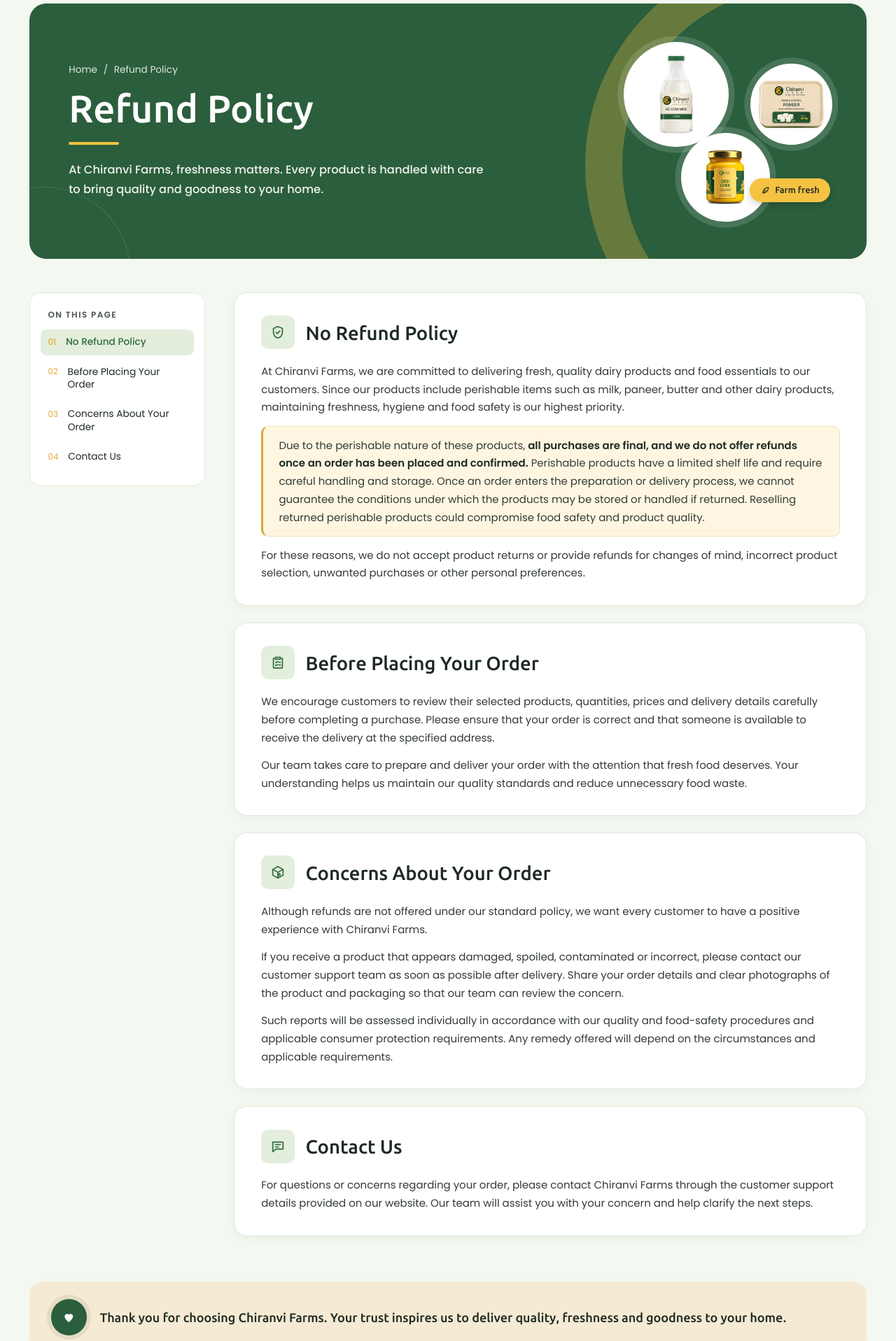
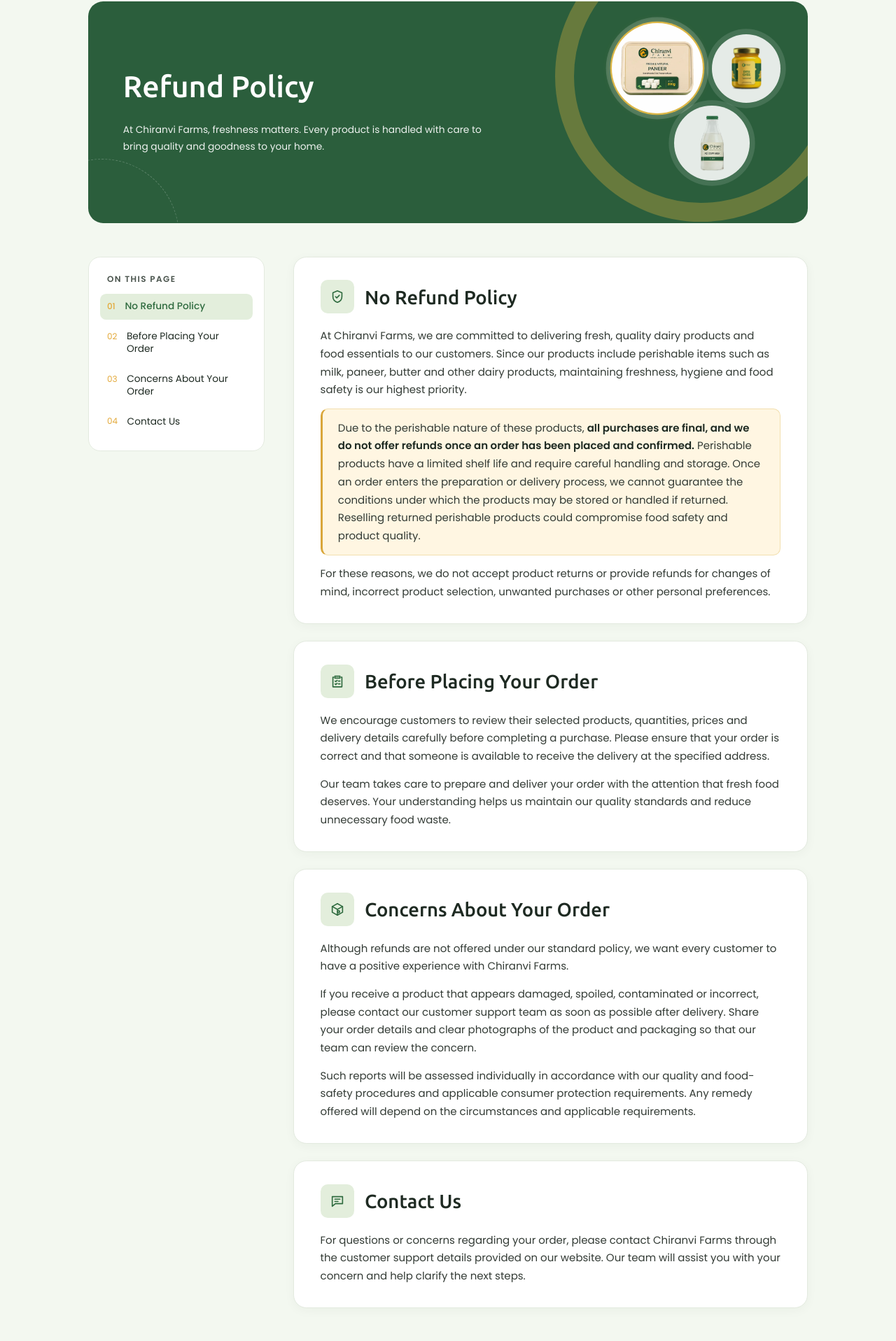
Before and after one commit to bmumarketingdevelopers-del/Chiranvi-BMU, a Next.js app: page /refund in a window 1280 px wide. Shown: the part 121-2038 px from the top of the page at 70% size. Built offline with nearby package versions, Linux system fonts and the light colour scheme.

Commit message:
Refund policy page updated

```diff
--- a/components/refund/refund-page.module.css
+++ b/components/refund/refund-page.module.css
@@ -15,7 +15,8 @@
   --landing-page-vertical-design-pixel: max(100svh / 916, var(--landing-page-design-pixel));
   /* Medium size: the design size at 0.98, following the screen width and height like the landing page */
   --refund-design-pixel: calc(0.98 * var(--landing-page-design-pixel));
-  --refund-side-margin: calc(47 * var(--landing-page-horizontal-design-pixel));
+  /* Side margins of the design: the navigation bar, banner and cards sit 142 in from each side */
+  --refund-side-margin: calc(142 * var(--landing-page-horizontal-design-pixel));
 
   display: flow-root;
   min-height: 100svh;
@@ -32,25 +33,33 @@
 
 /* Hero banner */
 
+/*
+  The banner keeps the design proportions (1346 x 415): everything in it is sized from the banner
+  width, so it never stretches into a long flat strip on wide screens.
+*/
 .refund-hero {
+  --refund-design-pixel: calc(
+    (var(--landing-viewport-width-at-starting-zoom, 100vw) - 2 * var(--refund-side-margin)) / 1346
+  );
+
   position: relative;
   display: flex;
   align-items: center;
-  height: calc(426 * var(--refund-design-pixel));
+  height: calc(415 * var(--refund-design-pixel));
   margin: calc(32 * var(--refund-design-pixel)) var(--refund-side-margin) 0;
   overflow: hidden;
   border-radius: calc(28 * var(--refund-design-pixel));
   background: #2b5e3c;
 }
 
-/* Wide olive ring on the right, behind the products */
+/* Olive ring around the products, as in the design (centre 200 from the right, 140 from the top; 273 outer radius, 36 thick) */
 .refund-hero-arc {
   position: absolute;
-  top: calc(-90 * var(--refund-design-pixel));
-  right: calc(-250 * var(--refund-design-pixel));
-  width: calc(720 * var(--refund-design-pixel));
-  height: calc(720 * var(--refund-design-pixel));
-  border: calc(62 * var(--refund-design-pixel)) solid #677a3d;
+  top: calc(-133 * var(--refund-design-pixel));
+  right: calc(-73 * var(--refund-design-pixel));
+  width: calc(546 * var(--refund-design-pixel));
+  height: calc(546 * var(--refund-design-pixel));
+  border: calc(36 * var(--refund-design-pixel)) solid #677a3d;
   border-radius: 50%;
 }
 
@@ -69,44 +78,22 @@
   position: relative;
   z-index: 1;
   max-width: calc(760 * var(--refund-design-pixel));
-  padding-left: calc(66 * var(--refund-design-pixel));
-}
-
-.refund-breadcrumb {
-  display: flex;
-  gap: calc(10 * var(--refund-design-pixel));
-  font-size: calc(16 * var(--refund-design-pixel));
-  color: rgba(255, 255, 255, 0.85);
-}
-
-.refund-breadcrumb a:hover,
-.refund-breadcrumb a:focus-visible {
-  text-decoration: underline;
+  padding-left: calc(65 * var(--refund-design-pixel));
 }
 
 .refund-hero-title {
-  margin-top: calc(16 * var(--refund-design-pixel));
   font-family: var(--font-ubuntu), sans-serif;
-  font-size: calc(64 * var(--refund-design-pixel));
+  font-size: calc(56 * var(--refund-design-pixel));
   font-weight: 500;
   line-height: 1.15;
   color: #ffffff;
 }
 
-.refund-hero-title-bar {
-  display: block;
-  width: calc(84 * var(--refund-design-pixel));
-  height: calc(5 * var(--refund-design-pixel));
-  margin-top: calc(18 * var(--refund-design-pixel));
-  border-radius: 9999px;
-  background: #f5c242;
-}
-
 .refund-hero-description {
-  margin-top: calc(26 * var(--refund-design-pixel));
-  font-size: calc(19 * var(--refund-design-pixel));
-  font-weight: 500;
-  line-height: 1.7;
+  margin-top: calc(34 * var(--refund-design-pixel));
+  font-size: calc(18 * var(--refund-design-pixel));
+  font-weight: 400;
+  line-height: 1.75;
   color: rgba(255, 255, 255, 0.92);
 }
 
@@ -135,18 +122,31 @@
   object-fit: contain;
 }
 
-.refund-hero-product-milk {
-  top: calc(64 * var(--refund-design-pixel));
-  left: calc(14 * var(--refund-design-pixel));
-  width: calc(176 * var(--refund-design-pixel));
-  height: calc(176 * var(--refund-design-pixel));
+/*
+  The three circles take turns in the three places of the design (measured from it):
+    big place     170 across, centre 282 from the right / 124 from the top  (highlighted: in front, thin gold ring and
+                  faint glow; the other two are a little dimmed)
+    right place   128 across, centre 113 / 125
+    bottom place  141 across, centre 179 / 266
+  Every 3 seconds each circle glides to the next place, big -> right -> bottom -> big, growing or
+  shrinking to its size (same timing as the Refer a Friend product carousel): milk starts in the big
+  place, paneer on the right, ghee at the bottom.
+*/
+.refund-hero-product-milk,
+.refund-hero-product-paneer,
+.refund-hero-product-ghee {
+  --refund-carousel-time: 9s;
+
+  animation: refund-hero-product-carousel var(--refund-carousel-time) ease-in-out infinite;
 }
 
+/* Paneer starts on the right (a third of the way round), ghee at the bottom (two thirds) */
 .refund-hero-product-paneer {
-  top: calc(100 * var(--refund-design-pixel));
-  left: calc(226 * var(--refund-design-pixel));
-  width: calc(136 * var(--refund-design-pixel));
-  height: calc(136 * var(--refund-design-pixel));
+  animation-delay: calc(var(--refund-carousel-time) / -3);
+}
+
+.refund-hero-product-ghee {
+  animation-delay: calc(var(--refund-carousel-time) * -2 / 3);
 }
 
 .refund-hero-product-paneer img {
@@ -154,43 +154,85 @@
   height: auto;
 }
 
-.refund-hero-product-ghee {
-  top: calc(216 * var(--refund-design-pixel));
-  left: calc(110 * var(--refund-design-pixel));
-  width: calc(148 * var(--refund-design-pixel));
-  height: calc(148 * var(--refund-design-pixel));
+@keyframes refund-hero-product-carousel {
+  /* Big place, highlighted */
+  0%,
+  27%,
+  100% {
+    top: calc(39 * var(--refund-design-pixel));
+    left: calc(53 * var(--refund-design-pixel));
+    width: calc(170 * var(--refund-design-pixel));
+    height: calc(170 * var(--refund-design-pixel));
+    z-index: 3;
+    opacity: 1;
+    /* Minimal highlight: thin gold ring, the soft white ring outside it, a faint warm glow */
+    box-shadow:
+      0 0 0 calc(3 * var(--refund-design-pixel)) rgba(245, 194, 66, 0.85),
+      0 0 0 calc(11 * var(--refund-design-pixel)) rgba(255, 255, 255, 0.16),
+      0 0 calc(18 * var(--refund-design-pixel)) 0 rgba(255, 214, 120, 0.25);
+  }
+  /* Right place */
+  33.33%,
+  60% {
+    top: calc(61 * var(--refund-design-pixel));
+    left: calc(243 * var(--refund-design-pixel));
+    width: calc(128 * var(--refund-design-pixel));
+    height: calc(128 * var(--refund-design-pixel));
+    z-index: 1;
+    opacity: 0.88;
+    box-shadow:
+      0 0 0 0 rgba(245, 194, 66, 0),
+      0 0 0 calc(10 * var(--refund-design-pixel)) rgba(255, 255, 255, 0.14),
+      0 0 0 0 rgba(255, 214, 120, 0);
+  }
+  /* Bottom place */
+  66.67%,
+  93% {
+    top: calc(196 * var(--refund-design-pixel));
+    left: calc(170 * var(--refund-design-pixel));
+    width: calc(141 * var(--refund-design-pixel));
+    height: calc(141 * var(--refund-design-pixel));
+    z-index: 2;
+    opacity: 0.88;
+    box-shadow:
+      0 0 0 0 rgba(245, 194, 66, 0),
+      0 0 0 calc(10 * var(--refund-design-pixel)) rgba(255, 255, 255, 0.14),
+      0 0 0 0 rgba(255, 214, 120, 0);
+  }
+}
+
+/* Visitors who prefer less motion: the circles stay in their starting places */
+@media (prefers-reduced-motion: reduce) {
+  .refund-hero-product-milk,
+  .refund-hero-product-paneer,
+  .refund-hero-product-ghee {
+    animation: none;
+  }
+
+  .refund-hero-product-milk {
+    top: calc(39 * var(--refund-design-pixel));
+    left: calc(53 * var(--refund-design-pixel));
+    width: calc(170 * var(--refund-design-pixel));
+    height: calc(170 * var(--refund-design-pixel));
+  }
+
+  .refund-hero-product-paneer {
+    top: calc(61 * var(--refund-design-pixel));
+    left: calc(243 * var(--refund-design-pixel));
+    width: calc(128 * var(--refund-design-pixel));
+    height: calc(128 * var(--refund-design-pixel));
+  }
+
+  .refund-hero-product-ghee {
+    top: calc(196 * var(--refund-design-pixel));
+    left: calc(170 * var(--refund-design-pixel));
+    width: calc(141 * var(--refund-design-pixel));
+    height: calc(141 * var(--refund-design-pixel));
+  }
 }
 
 .refund-hero-product-ghee img {
   height: 66%;
-}
-
-.refund-hero-farm-fresh-tag {
-  position: absolute;
-  top: calc(292 * var(--refund-design-pixel));
-  left: calc(225 * var(--refund-design-pixel));
-  display: flex;
-  align-items: center;
-  gap: calc(8 * var(--refund-design-pixel));
-  height: calc(40 * var(--refund-design-pixel));
-  padding: 0 calc(18 * var(--refund-design-pixel));
-  border-radius: 9999px;
-  background: #f5c242;
-  box-shadow: 0 calc(4 * var(--refund-design-pixel)) calc(12 * var(--refund-design-pixel)) rgba(0, 0, 0, 0.18);
-  font-family: var(--font-ubuntu), sans-serif;
-  font-size: calc(15 * var(--refund-design-pixel));
-  font-weight: 500;
-  color: #1e2a22;
-}
-
-.refund-hero-farm-fresh-tag svg {
-  width: calc(16 * var(--refund-design-pixel));
-  height: calc(16 * var(--refund-design-pixel));
-  fill: none;
-  stroke: currentColor;
-  stroke-width: 2;
-  stroke-linecap: round;
-  stroke-linejoin: round;
 }
 
 /* "On this page" menu and the policy cards */
@@ -337,41 +379,6 @@
   background: #fff6e2;
 }
 
-/* Thank-you banner across both columns */
-.refund-thank-you {
-  grid-column: 1 / -1;
-  display: flex;
-  align-items: center;
-  gap: calc(22 * var(--refund-design-pixel));
-  margin-top: calc(28 * var(--refund-design-pixel));
-  padding: calc(30 * var(--refund-design-pixel)) calc(36 * var(--refund-design-pixel));
-  border-radius: calc(22 * var(--refund-design-pixel));
-  background: #f5ead3;
-  font-family: var(--font-ubuntu), sans-serif;
-  font-size: calc(21 * var(--refund-design-pixel));
-  font-weight: 500;
-  line-height: 1.45;
-  color: #1e2a22;
-}
-
-.refund-thank-you-heart {
-  display: flex;
-  flex-shrink: 0;
-  align-items: center;
-  justify-content: center;
-  width: calc(60 * var(--refund-design-pixel));
-  height: calc(60 * var(--refund-design-pixel));
-  border-radius: 50%;
-  background: #2b5e3c;
-  box-shadow: 0 0 0 calc(7 * var(--refund-design-pixel)) #e4dcc2;
-}
-
-.refund-thank-you-heart svg {
-  width: 40%;
-  height: 40%;
-  fill: #ffffff;
-}
-
 /*
   Phone layout (no phone design yet): the hero text on top with the products below it, the
   "On this page" menu as a short card above the policy cards, everything one column.
@@ -399,20 +406,8 @@
     padding-left: 0;
   }
 
-  .refund-breadcrumb {
-    gap: 8px;
-    font-size: 13px;
-  }
-
   .refund-hero-title {
-    margin-top: 10px;
     font-size: 34px;
-  }
-
-  .refund-hero-title-bar {
-    width: 56px;
-    height: 4px;
-    margin-top: 12px;
   }
 
   .refund-hero-description {
@@ -424,9 +419,9 @@
     --refund-design-pixel: 0.62px;
 
     position: relative;
-    /* Width of the product group itself (milk to paneer), so it sits in the middle */
+    /* The product group's area, so the circles sit in the middle */
     align-self: center;
-    width: 236px;
+    width: 263px;
     height: 250px;
     margin: 4px 0 -20px;
   }
@@ -504,18 +499,4 @@
     padding: 12px 14px;
     border-left-width: 3px;
   }
-
-  .refund-thank-you {
-    gap: 14px;
-    margin-top: 0;
-    padding: 20px 18px;
-    border-radius: 18px;
-    font-size: 15.5px;
-  }
-
-  .refund-thank-you-heart {
-    width: 44px;
-    height: 44px;
-    box-shadow: 0 0 0 5px #e4dcc2;
-  }
 }
--- a/components/refund/refund-page.tsx
+++ b/components/refund/refund-page.tsx
@@ -2,7 +2,6 @@
 
 import { useEffect, useState, type ReactNode } from "react";
 import Image from "next/image";
-import Link from "next/link";
 import SiteFooter from "@/components/footer/site-footer";
 import LandingZoomAndLayoutRunner from "@/components/landing/landing-zoom-and-layout-runner";
 import LoginBottomSheet from "@/components/login/login-bottom-sheet";
@@ -11,11 +10,12 @@
 
 /*
   The /refund page ("Refund" in the site footer opens it), from the design:
-  - green hero banner: "Home / Refund Policy", the title with a gold bar under it, a short line,
-    and on the right the milk, paneer and ghee in white circles with a "Farm fresh" tag;
-  - "On this page" menu on the left (stays in view while scrolling; the section being read is
-    highlighted, clicking an item scrolls to it), and the four policy cards on the right;
-  - the "Thank you for choosing Chiranvi Farms" banner, then the shared site footer.
+  - green hero banner: the title and a short line on the left; on the right a wide olive arc with
+    the milk and paneer side by side in white circles and the ghee below them;
+  - "On this page" menu on the left (stays in view while scrolling, and stops with the last card,
+    Contact Us; the section being read is highlighted, clicking an item scrolls to it), and the four
+    policy cards on the right;
+  - then the shared site footer.
 */
 
 type PolicySection = { id: string; title: string; iconPaths: string[]; content: ReactNode };
@@ -153,15 +153,9 @@
         <span className={styles["refund-hero-dashed-circle"]} aria-hidden="true" />
 
         <div className={styles["refund-hero-text"]}>
-          <nav aria-label="Breadcrumb" className={styles["refund-breadcrumb"]}>
-            <Link href="/">Home</Link>
-            <span aria-hidden="true">/</span>
-            <span aria-current="page">Refund Policy</span>
-          </nav>
           <h1 id="refund-page-title" className={styles["refund-hero-title"]}>
             Refund Policy
           </h1>
-          <span className={styles["refund-hero-title-bar"]} aria-hidden="true" />
           <p className={styles["refund-hero-description"]}>
             At Chiranvi Farms, freshness matters. Every product is handled with care to bring quality and goodness to
             your home.
@@ -183,13 +177,6 @@
           </span>
           <span className={`${styles["refund-hero-product-circle"]} ${styles["refund-hero-product-ghee"]}`}>
             <Image src="/images/products/desi-ghee-jar.webp" alt="" width={1524} height={2204} sizes="100px" />
-          </span>
-          <span className={styles["refund-hero-farm-fresh-tag"]}>
-            <svg viewBox="0 0 24 24">
-              <path d="M5 19c0-8 5-13 14-14-1 9-6 14-14 14Z" />
-              <path d="M5 19l7-7" />
-            </svg>
-            Farm fresh
           </span>
         </div>
       </section>
@@ -240,17 +227,6 @@
             </section>
           ))}
         </div>
-
-        {/* Thank-you banner, across both columns */}
-        <p className={styles["refund-thank-you"]}>
-          <span className={styles["refund-thank-you-heart"]} aria-hidden="true">
-            <svg viewBox="0 0 24 24">
-              <path d="M12 20s-7-4.4-7-10a4 4 0 0 1 7-2.6A4 4 0 0 1 19 10c0 5.6-7 10-7 10Z" />
-            </svg>
-          </span>
-          Thank you for choosing Chiranvi Farms. Your trust inspires us to deliver quality, freshness and goodness to
-          your home.
-        </p>
       </div>
 
       <SiteFooter />
```
